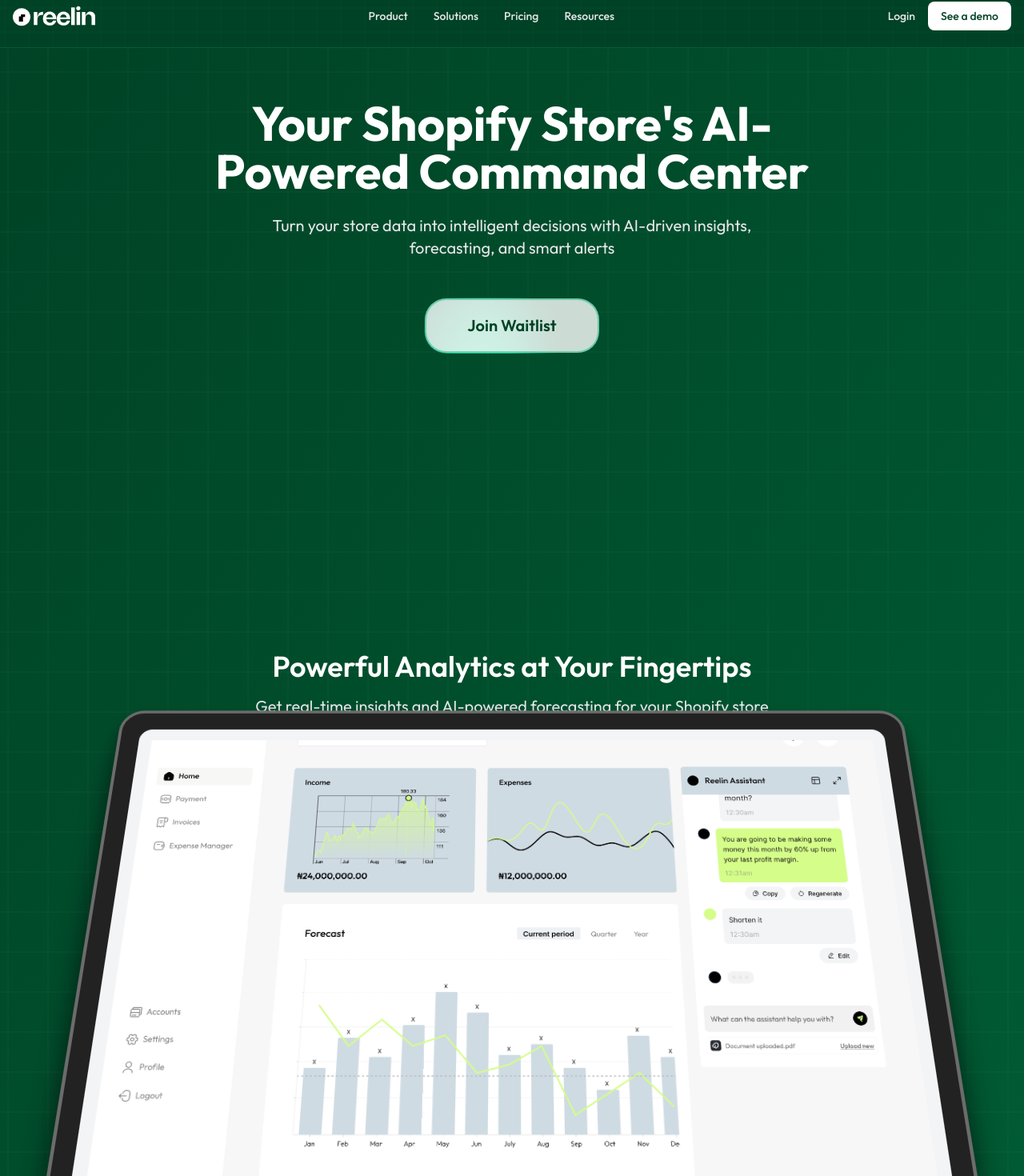
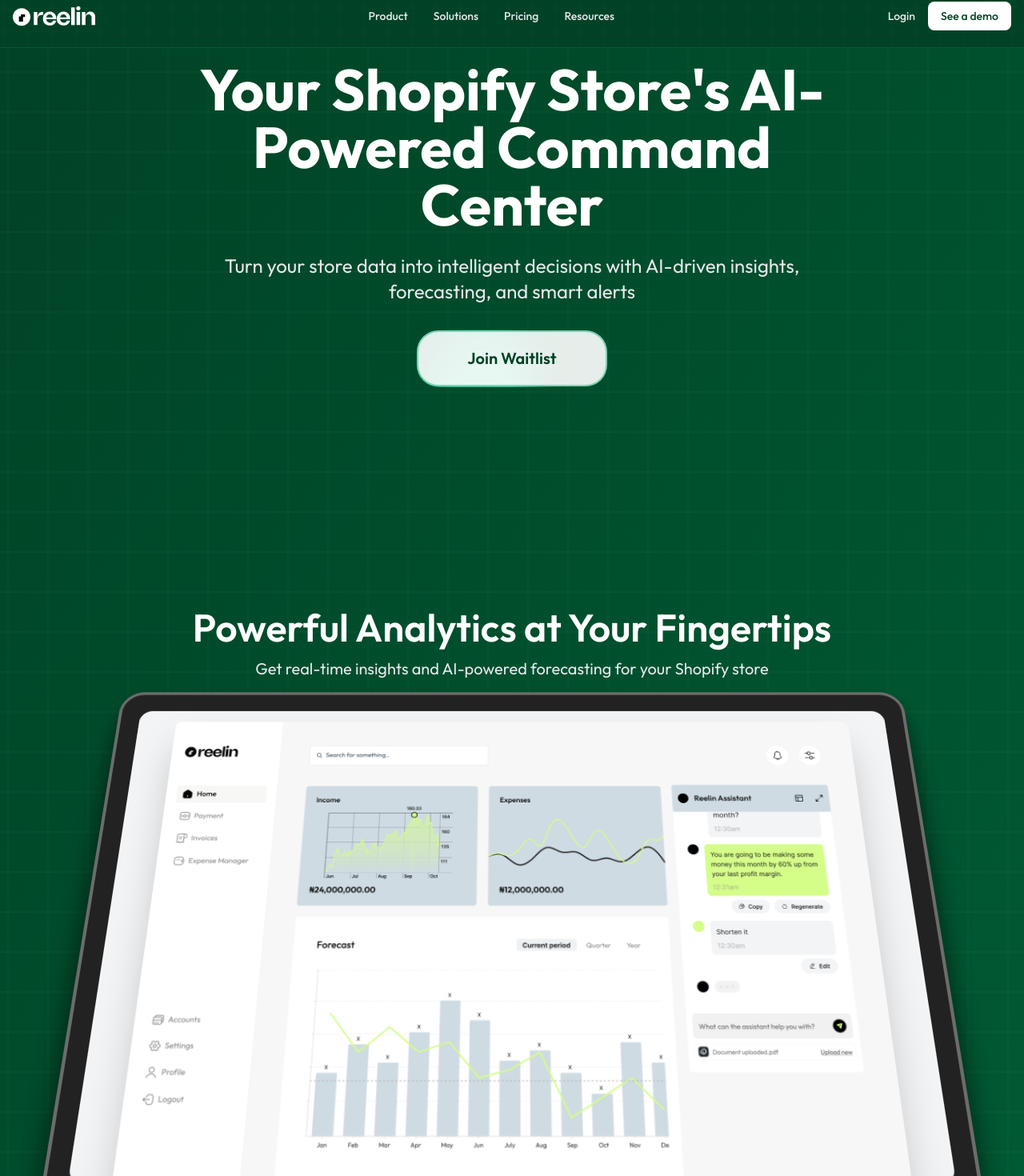
Before and after one commit to adugamayuba/reelin, a Next.js app: page / in a window 1280 px wide. Shown: the part 20-1490 px from the top of the page at 80% size. Built offline with nearby package versions, Linux system fonts and the light colour scheme.

Commit message:
space reduced

```diff
--- a/components/LandingPage/Hero.tsx
+++ b/components/LandingPage/Hero.tsx
@@ -10,7 +10,7 @@ const Hero = () => {
   return (
     <div className="relative">
       {/* Hero Section */}
-      <div className="w-full relative overflow-hidden bg-gradient-to-br from-[#004225] to-[#005c34]">
+      <div className="w-full relative overflow-hidden bg-gradient-to-br from-[#004225] to-[#005c34] min-h-screen">
         {/* Animated Squares Background */}
         <div className="absolute inset-0 w-full h-full">
           <Squares
@@ -24,23 +24,23 @@ const Hero = () => {
         </div>
 
         <ContainerLayout>
-          <div className="w-full flex flex-col items-center text-center relative z-10 pt-36">
+          <div className="w-full flex flex-col items-center text-center relative z-10 pt-20 lg:pt-24">
             {/* Main Content */}
-            <div className="max-w-3xl mx-auto">
-              <h1 className="text-4xl lg:text-6xl font-bold leading-tight mb-6 text-white">
+            <div className="max-w-4xl mx-auto px-4">
+              <h1 className="text-5xl lg:text-7xl font-bold leading-tight mb-6 text-white">
                 Your Shopify Store's AI-Powered Command Center
               </h1>
-              <p className="text-lg lg:text-xl text-gray-200 mb-12 max-w-2xl mx-auto">
+              <p className="text-xl lg:text-2xl text-gray-200 mb-8 max-w-3xl mx-auto leading-relaxed">
                 Turn your store data into intelligent decisions with AI-driven insights, forecasting, and smart alerts
               </p>
 
               {/* CTA Buttons */}
-              <div className="flex flex-col sm:flex-row gap-4 justify-center mb-20">
+              <div className="flex flex-col sm:flex-row gap-6 justify-center mb-12">
                 <Link href="/waitlist">
                   <Button
                     borderRadius="1.75rem"
-                    className="bg-white/80 text-[#004225] text-xl font-semibold hover:scale-105 transition-transform"
-                    containerClassName="!w-[220px] !h-[70px]"
+                    className="bg-white/90 text-[#004225] text-xl font-semibold hover:scale-105 transition-transform duration-300"
+                    containerClassName="!w-[240px] !h-[72px]"
                     borderClassName="bg-[radial-gradient(var(--emerald-500)_25%,transparent_65%)]"
                     duration={1200}
                   >
@@ -53,25 +53,27 @@ const Hero = () => {
         </ContainerLayout>
 
         {/* Dashboard Preview with Scroll Animation */}
-        <div className="relative -mb-20">
+        <div className="relative -mt-12">
           <ContainerScroll
             titleComponent={
-              <>
-                <h2 className="text-4xl font-semibold text-white mb-4">
+              <div className="text-center mb-6">
+                <h2 className="text-4xl lg:text-5xl font-semibold text-white mb-3">
                   Powerful Analytics at Your Fingertips
                 </h2>
-                <p className="text-xl text-gray-200 max-w-2xl mx-auto">
+                <p className="text-xl text-gray-200 max-w-2xl mx-auto leading-relaxed">
                   Get real-time insights and AI-powered forecasting for your Shopify store
                 </p>
-              </>
+              </div>
             }
           >
-            <Image
-              src={home}
-              alt="Reelin Dashboard"
-              className="w-full h-full object-cover object-center"
-              priority
-            />
+            <div className="px-4 lg:px-8">
+              <Image
+                src={home}
+                alt="Reelin Dashboard"
+                className="w-full h-full object-cover object-center rounded-lg shadow-2xl"
+                priority
+              />
+            </div>
           </ContainerScroll>
         </div>
       </div>
```
